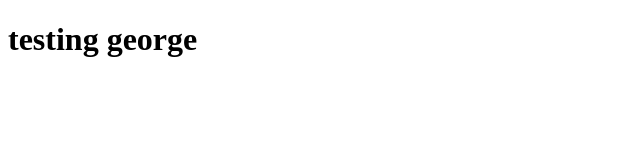
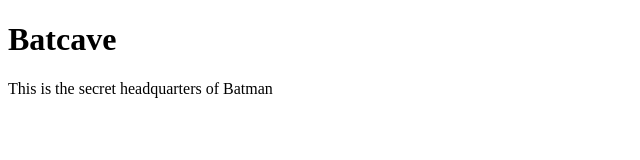
Before and after one commit to georgeapa/georgeapa.github.io, a plain HTML site: page unit_1/index.html in a window 1280 px wide. Shown: the whole page, without its empty margins (0-640 px from the left). Drawn offline with Linux system fonts and the light colour scheme.

Commit message:
update index

```diff
--- a/unit_1/index.html
+++ b/unit_1/index.html
@@ -1,10 +1,10 @@
-<!DOCTYPE html>
 <!DOCTYPE html>
 	<html>
 		<head>
-	<title>test</title>
+			<title>George's First Project</title>
 		</head>
 	<body>
-<h1>testing george</h1>
+		<h1>Batcave</h1>
+   		<p>This is the secret headquarters of Batman</p>
 	</body>
 	</html>
```
Lines whose indentation alone changed are shown as unchanged.
